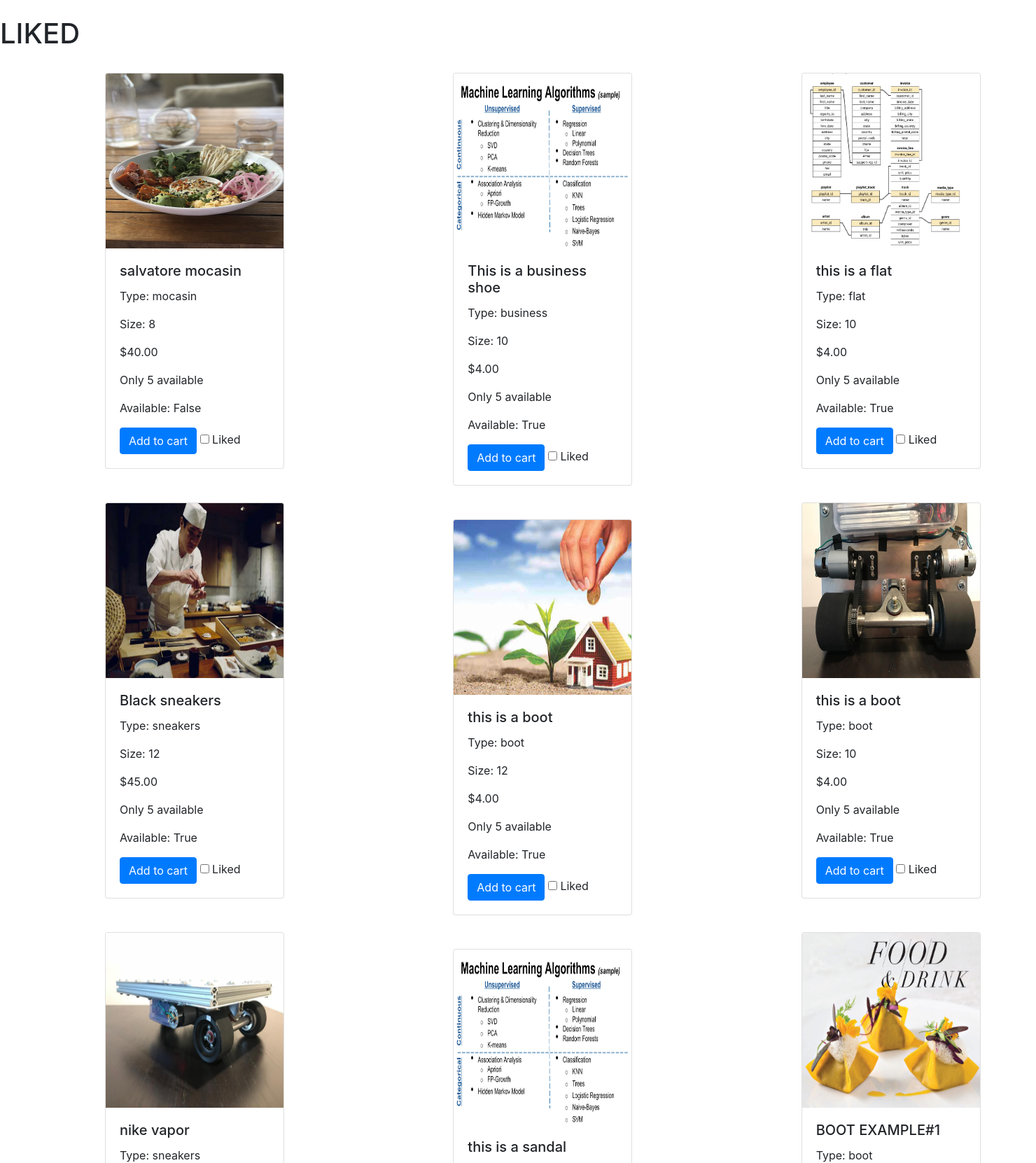
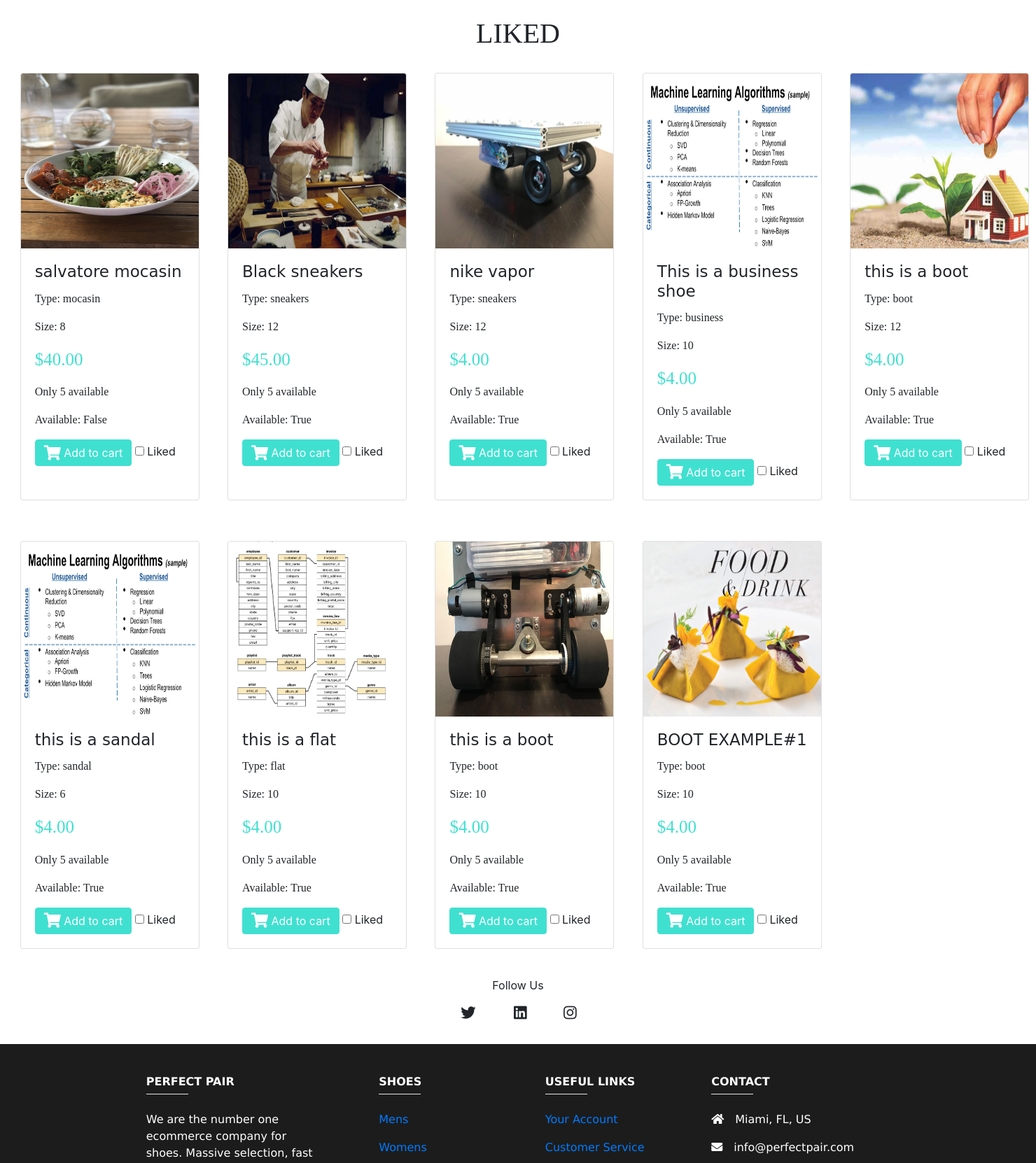
Before and after one commit to edbolivar/perfectpair-django, a Django app: page /shoe/like in a window 1480 px wide; the page is wider, and only the part inside the window is pictured. Shown: the part 140-1802 px from the top of that part at 70% size. Run offline with Django 3.2, Linux system fonts and the light colour scheme; data comes from the database, SQL or seed files in the repository; both versions use the stored data as it was after the commit; some libraries are stand-ins or nearby versions.

Commit message:
fix issue add-cart

```diff
--- a/src/shoe/models.py
+++ b/src/shoe/models.py
@@ -15,6 +15,7 @@ class Shoe(models.Model):
 	availability 	= models.BooleanField(default=True)
 	new 			= models.BooleanField(default=True)
 	stock 			= models.IntegerField(default=5)
+	like			= models.BooleanField(default=False)
 	gender_choices 	= (
         ('M', 'Male'),
         ('F', 'Female'),
--- a/src/shoe/templates/shoe/like.html
+++ b/src/shoe/templates/shoe/like.html
@@ -1,31 +1,57 @@
 {% include "base.html" %}
 {% load static %}
 {% block content %}
+<style>
+    .title {
+        font-family: 'American Typewriter', serif;
+        text-align: center
+    }
 
+    .card-title {
+        font-family: 'Comic sans MS', sans-serif;
+        font-size: 23px;
+    }
 
-<h1>LIKED</h1>
+    .grid {
+        display: grid;
+        grid-template-columns: repeat(5, 1fr);
+        grid-gap: 10px;
+        grid-auto-rows: minmax(10px, auto);
+    }
+
+    .ele-text {
+        font-family: 'American Typewriter', serif;
+    }
+
+    .card {
+        left: 10% !important;
+    }
+</style>
+
+<h1 class="title">LIKED</h1>
 
 
 
-        <div class='card-columns mr-2'>
+        <div class='grid mr-2'>
             {% for shoe in shoe_list %}
                 {% if shoe.like == True %}
                     <div class="mb-4 mt-4 card text-left" style="width:16rem;">
                     <img src="{{shoe.image.url}}" class="card-img-top" style="width:254px; height:250px">
 
                     <div class="card-body" class="shadow-lg p-3 mb-5 bg-white rounded">
-                        <h5 class="card-title">{{shoe.name}}</h5>
-                        <p class="card-text">Type: {{shoe.style}}</p>
-                        <p class="card-text">Size: {{shoe.size}}</p>
-                        <p class="card-text">${{shoe.price}}</p>
-                        <p class="card-text">Only {{shoe.stock}} available</p>
-                        <p class="card-text">Available: {{shoe.availability}}</p>
+                    <h5 class="card-title">{{shoe.name}}</h5>
+                    <p class="card-text ele-text">Type: {{shoe.style}}</p>
+                    <p class="card-text ele-text">Size: {{shoe.size}}</p>
+                    <p class="card-text ele-text"
+                        style="color:turquoise; font-size: 25px!important;">
+                        ${{shoe.price}}</p>
+                    <p class="card-text ele-text">Only {{shoe.stock}} available</p>
+                    <p class="card-text ele-text">Available: {{shoe.availability}}</p>
 
-
-
-                        <a href="{% url 'shoe:cart_list' %}"class="btn btn-primary" name='q1'>Add to cart</a>
-
-
+                    <a href="{% url 'shoe:cart_list' shoe_id=shoe.pk %}"
+                        class="btn btn-primary"
+                        style="background-color:turquoise; border-color: turquoise;"
+                        name='q1'><i class="fas fa-shopping-cart fa-lg"></i> Add to cart</a>
 
                         <input id="apto" type="checkbox">
                         <label for="apto">Liked</label>
--- a/src/shoe/templates/shoe/men_boots.html
+++ b/src/shoe/templates/shoe/men_boots.html
@@ -51,7 +51,7 @@
                         <p class="card-text ele-text">Only {{shoe.stock}} available</p>
                         <p class="card-text ele-text">Available: {{shoe.availability}}</p>
 
-                        <a href="{% url 'shoe:cart_list' %}" class="btn btn-primary"
+                        <a href="{% url 'shoe:cart_list' shoe_id=shoe.pk %}" class="btn btn-primary"
                             style="background-color:turquoise; border-color: turquoise;" name='q1'><i
                                 class="fas fa-shopping-cart fa-lg"></i> Add to cart</a>
 
--- a/src/shoe/templates/shoe/men_business.html
+++ b/src/shoe/templates/shoe/men_business.html
@@ -47,7 +47,7 @@
                         <p class="card-text ele-text">Only {{shoe.stock}} available</p>
                         <p class="card-text ele-text">Available: {{shoe.availability}}</p>
 
-                        <a href="{% url 'shoe:cart_list' %}" class="btn btn-primary"
+                        <a href="{% url 'shoe:cart_list' shoe_id=shoe.pk %}" class="btn btn-primary"
                             style="background-color:turquoise; border-color: turquoise;" name='q1'><i
                                 class="fas fa-shopping-cart fa-lg"></i> Add to cart</a>
 
--- a/src/shoe/templates/shoe/men_casual.html
+++ b/src/shoe/templates/shoe/men_casual.html
@@ -47,7 +47,7 @@
                         <p class="card-text ele-text">Only {{shoe.stock}} available</p>
                         <p class="card-text ele-text">Available: {{shoe.availability}}</p>
 
-                        <a href="{% url 'shoe:cart_list' %}" class="btn btn-primary"
+                        <a href="{% url 'shoe:cart_list' shoe_id=shoe.pk %}" class="btn btn-primary"
                             style="background-color:turquoise; border-color: turquoise;" name='q1'><i
                                 class="fas fa-shopping-cart fa-lg"></i> Add to cart</a>
 
--- a/src/shoe/templates/shoe/men_sandals.html
+++ b/src/shoe/templates/shoe/men_sandals.html
@@ -47,7 +47,7 @@
                         <p class="card-text ele-text">Only {{shoe.stock}} available</p>
                         <p class="card-text ele-text">Available: {{shoe.availability}}</p>
 
-                        <a href="{% url 'shoe:cart_list' %}" class="btn btn-primary"
+                        <a href="{% url 'shoe:cart_list'  shoe_id=shoe.pk %}" class="btn btn-primary"
                             style="background-color:turquoise; border-color: turquoise;" name='q1'><i
                                 class="fas fa-shopping-cart fa-lg"></i> Add to cart</a>
 
--- a/src/shoe/templates/shoe/men_sneakers.html
+++ b/src/shoe/templates/shoe/men_sneakers.html
@@ -47,7 +47,7 @@
                         <p class="card-text ele-text">Only {{shoe.stock}} available</p>
                         <p class="card-text ele-text">Available: {{shoe.availability}}</p>
 
-                        <a href="{% url 'shoe:cart_list' %}" class="btn btn-primary"
+                        <a href="{% url 'shoe:cart_list'  shoe_id=shoe.pk %}" class="btn btn-primary"
                             style="background-color:turquoise; border-color: turquoise;" name='q1'><i
                                 class="fas fa-shopping-cart fa-lg"></i> Add to cart</a>
 
--- a/src/shoe/templates/shoe/women_boots.html
+++ b/src/shoe/templates/shoe/women_boots.html
@@ -47,7 +47,7 @@
                         <p class="card-text ele-text">Only {{shoe.stock}} available</p>
                         <p class="card-text ele-text">Available: {{shoe.availability}}</p>
 
-                        <a href="{% url 'shoe:cart_list' %}" class="btn btn-primary"
+                        <a href="{% url 'shoe:cart_list' shoe_id=shoe.pk %}" class="btn btn-primary"
                             style="background-color:turquoise; border-color: turquoise;" name='q1'><i
                                 class="fas fa-shopping-cart fa-lg"></i> Add to cart</a>
 
--- a/src/shoe/templates/shoe/women_flats.html
+++ b/src/shoe/templates/shoe/women_flats.html
@@ -47,7 +47,7 @@
                         <p class="card-text ele-text">Only {{shoe.stock}} available</p>
                         <p class="card-text ele-text">Available: {{shoe.availability}}</p>
 
-                        <a href="{% url 'shoe:cart_list' %}" class="btn btn-primary"
+                        <a href="{% url 'shoe:cart_list' shoe_id=shoe.pk %}" class="btn btn-primary"
                             style="background-color:turquoise; border-color: turquoise;" name='q1'><i
                                 class="fas fa-shopping-cart fa-lg"></i> Add to cart</a>
 
--- a/src/shoe/templates/shoe/women_pumps.html
+++ b/src/shoe/templates/shoe/women_pumps.html
@@ -47,7 +47,7 @@
                         <p class="card-text ele-text">Only {{shoe.stock}} available</p>
                         <p class="card-text ele-text">Available: {{shoe.availability}}</p>
 
-                        <a href="{% url 'shoe:cart_list' %}" class="btn btn-primary"
+                        <a href="{% url 'shoe:cart_list' shoe_id=shoe.pk %}" class="btn btn-primary"
                             style="background-color:turquoise; border-color: turquoise;" name='q1'><i
                                 class="fas fa-shopping-cart fa-lg"></i> Add to cart</a>
 
--- a/src/shoe/templates/shoe/women_sandals.html
+++ b/src/shoe/templates/shoe/women_sandals.html
@@ -47,7 +47,7 @@
                         <p class="card-text ele-text">Only {{shoe.stock}} available</p>
                         <p class="card-text ele-text">Available: {{shoe.availability}}</p>
 
-                        <a href="{% url 'shoe:cart_list' %}" class="btn btn-primary"
+                        <a href="{% url 'shoe:cart_list' shoe_id=shoe.pk %}" class="btn btn-primary"
                             style="background-color:turquoise; border-color: turquoise;" name='q1'><i
                                 class="fas fa-shopping-cart fa-lg"></i> Add to cart</a>
 
--- a/src/shoe/templates/shoe/women_sneakers.html
+++ b/src/shoe/templates/shoe/women_sneakers.html
@@ -47,7 +47,7 @@
                         <p class="card-text ele-text">Only {{shoe.stock}} available</p>
                         <p class="card-text ele-text">Available: {{shoe.availability}}</p>
 
-                        <a href="{% url 'shoe:cart_list' %}" class="btn btn-primary"
+                        <a href="{% url 'shoe:cart_list' shoe_id=shoe.pk %}" class="btn btn-primary"
                             style="background-color:turquoise; border-color: turquoise;" name='q1'><i
                                 class="fas fa-shopping-cart fa-lg"></i> Add to cart</a>
 
--- a/src/templates/base.html
+++ b/src/templates/base.html
@@ -118,10 +118,10 @@
 
 
               <li class="nav-item nav-align">
-                <a class="fas fa-shopping-cart fa-lg" href="{% url 'shoe:cart_list' shoe_id=1 %}"></a>
+                <a class="fas fa-shopping-cart fa-lg" href="{% url 'shoe:cart_list' shoe_id=2 %}"></a>
               </li>
               <li class="nav-item nav-align">
-                <a class="fas fa-user fa-lg" href="{% url 'shoe:cart_list' shoe_id=1 %}"></a>
+                <a class="fas fa-user fa-lg" href="{% url 'shoe:cart_list' shoe_id=2 %}"></a>
               </li>
               <li class="nav-item nav-align">
                 <a class="fas fa-heart fa-lg" href="{% url 'shoe:like' %}"></a>
```
Also changed, not shown: src/db.sqlite3.
